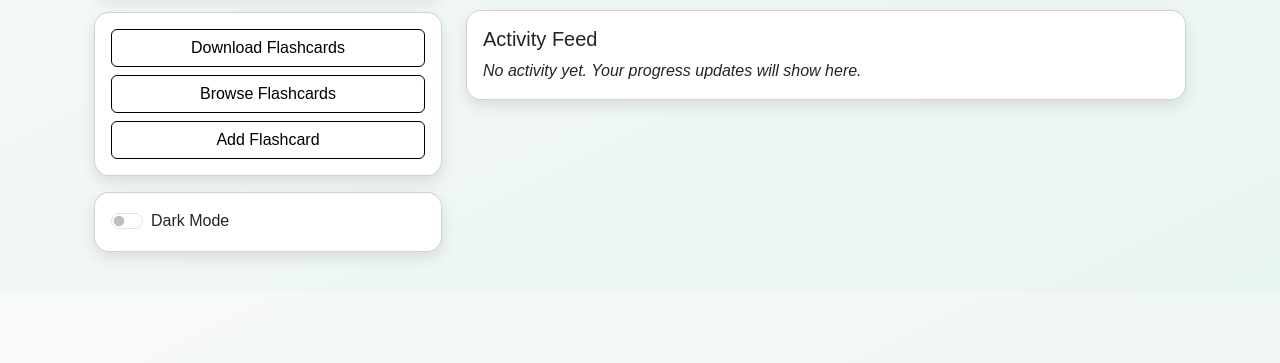
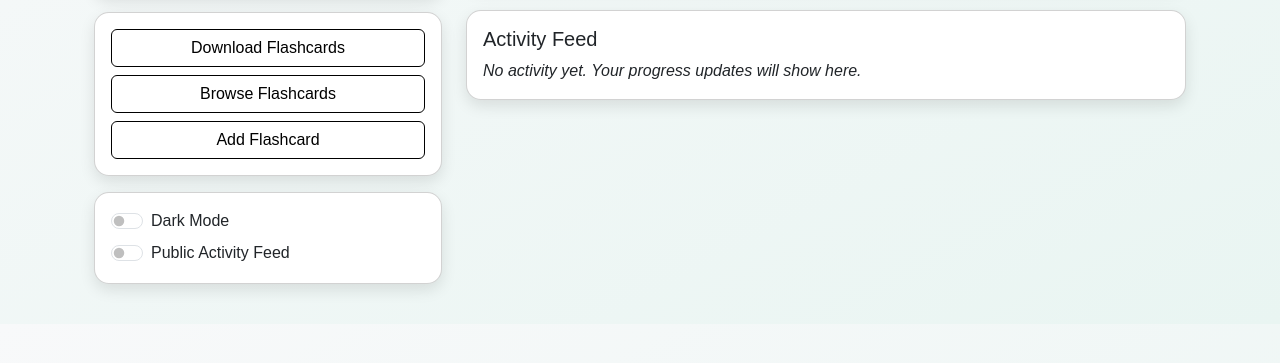
Before and after one commit to jxjck/dokkai, a Python web app: template app/templates/dashboard.html in a window 1280 px wide. Shown: the part 348-711 px from the top of the page. Run offline with Jinja, Linux system fonts and the light colour scheme; the template is opened without the code that fills it, so the values that code supplies are empty.

Commit message:
aug3 v2 some extra stuff

```diff
--- a/app/templates/dashboard.html
+++ b/app/templates/dashboard.html
@@ -46,14 +46,27 @@
       </div>
 
       <!-- dark mode toggle -->
+      <!-- dark mode + public activity toggle -->
 <div class="card mb-3">
   <div class="card-body">
-          <div class="form-check form-switch">
+    <!-- Dark mode toggle -->
+    <div class="form-check form-switch mb-2">
       <input class="form-check-input" type="checkbox" id="darkModeToggle">
       <label class="form-check-label" for="darkModeToggle">Dark Mode</label>
     </div>
+
+    <!-- Public activity toggle -->
+    <form action="{{ url_for('toggle_public_activity') }}" method="POST">
+      <div class="form-check form-switch">
+        <input class="form-check-input" type="checkbox" name="show_activity_public" id="publicActivityToggle"
+               onchange="this.form.submit()"
+               {% if current_user.show_activity_public %}checked{% endif %}>
+        <label class="form-check-label" for="publicActivityToggle">Public Activity Feed</label>
+      </div>
+    </form>
   </div>
 </div>
+
 
     </div>
 
```
Also changed, not shown: app/models.py (+3 -4 lines), app/templates/public_profile.html (+7 -0 lines), app/views.py (+15 -1 lines), app/data/data.sqlite, app/data/uploads/1f6cd0fd435b4781a7189344115b1f07_02 Disc.jpg (added), app/data/uploads/dc6c5e826af24e95b7190245435b55bf_1.jpg (added). Lines whose indentation alone changed are shown as unchanged.
